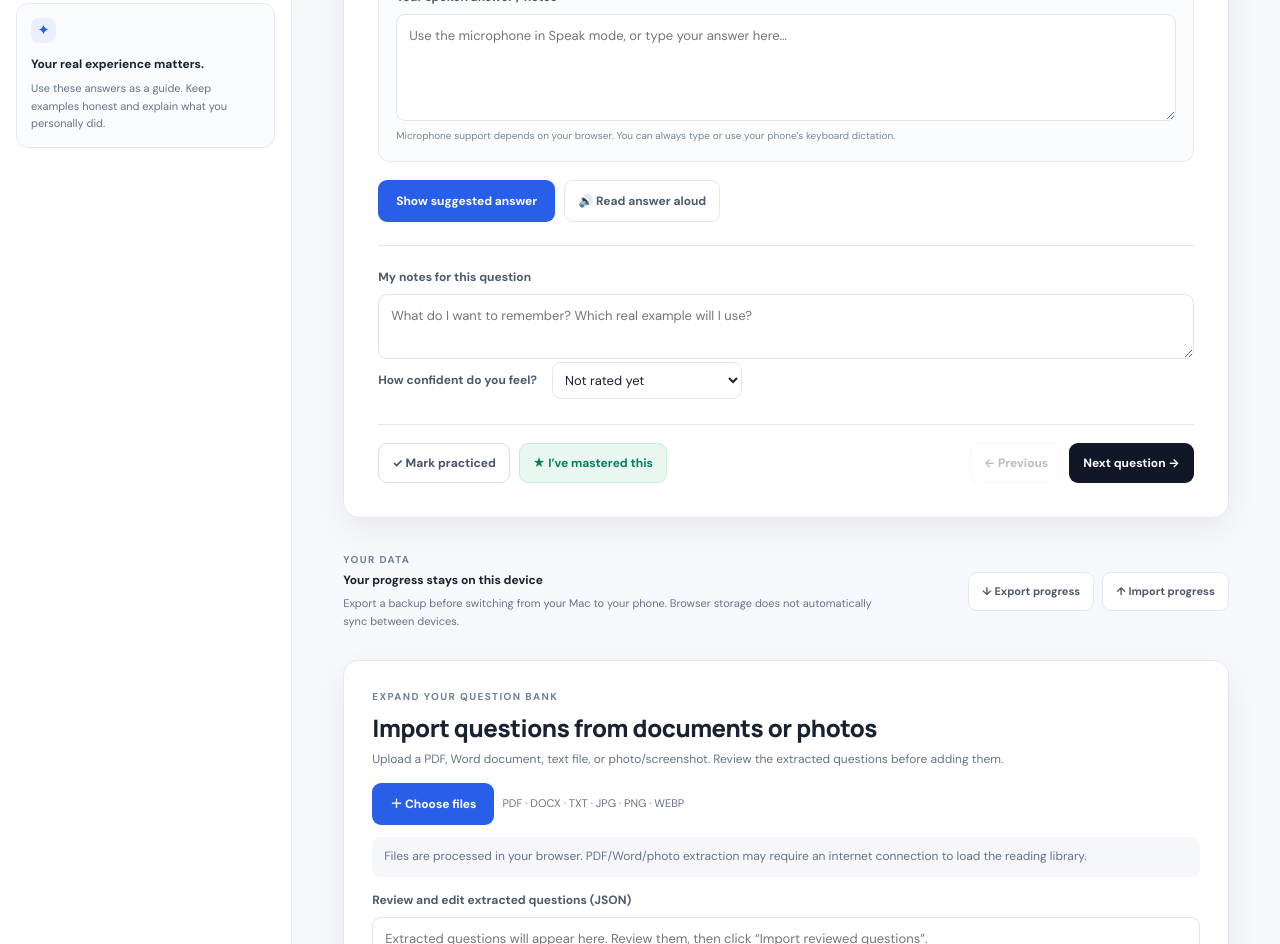
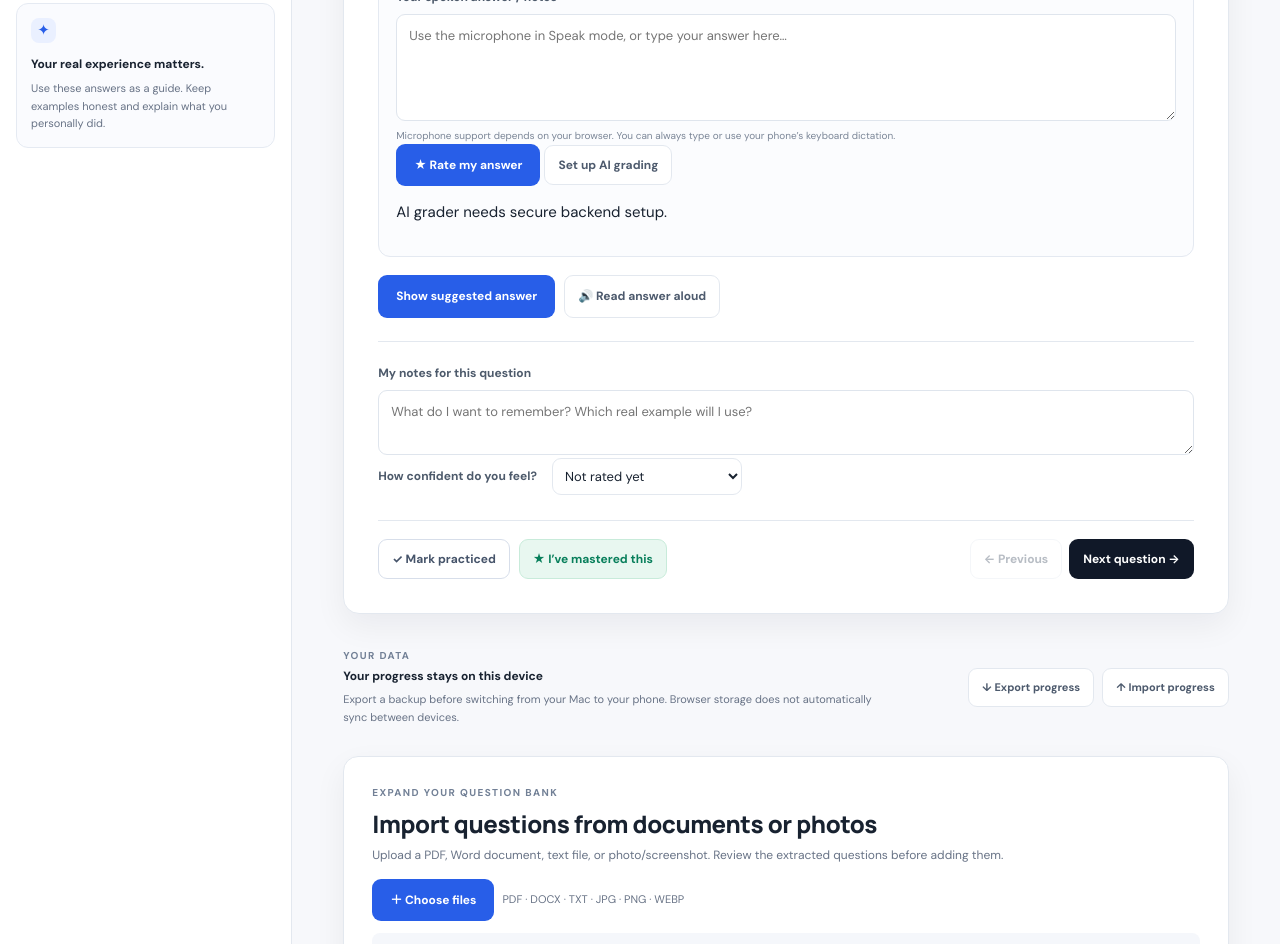
Before and after one commit to soldierms/Mr-Coach, a plain HTML site: page index.html in a window 1280 px wide. Shown: the part 761-1705 px from the top of the page. Drawn offline with Linux system fonts and the light colour scheme.

Commit message:
Add AI answer grading controls

```diff
--- a/index.html
+++ b/index.html
@@ -58,6 +58,12 @@
           <label class="field-label" for="transcript">Your spoken answer / notes</label>
           <textarea id="transcript" class="transcript" rows="4" placeholder="Use the microphone in Speak mode, or type your answer here…"></textarea>
           <div class="transcript-note">Microphone support depends on your browser. You can always type or use your phone’s keyboard dictation.</div>
+          <div class="ai-grader-controls">
+            <button id="gradeAnswerBtn" class="button button-primary">★ Rate my answer</button>
+            <button id="configureAiGraderBtn" class="button button-light">Set up AI grading</button>
+          </div>
+          <p id="aiGraderStatus" class="ai-grader-status" role="status">AI grading needs secure backend setup.</p>
+          <section id="aiGradeResult" class="ai-grade-result" hidden aria-live="polite"></section>
         </div>
         <div class="answer-actions"><button id="answerToggle" class="button button-primary" aria-expanded="false">Show suggested answer</button><button id="speakAnswerBtn" class="button button-light">🔊 Read answer aloud</button></div>
         <div id="answerSection" class="answer-section" hidden>
```
